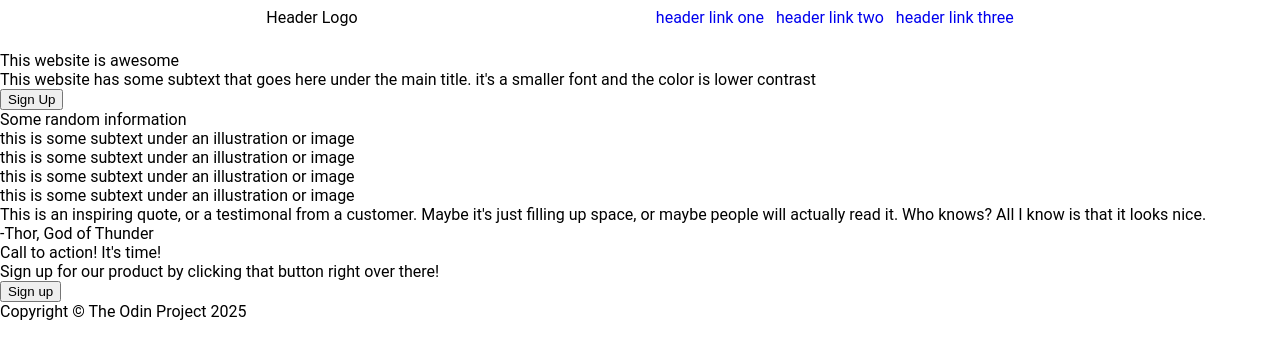
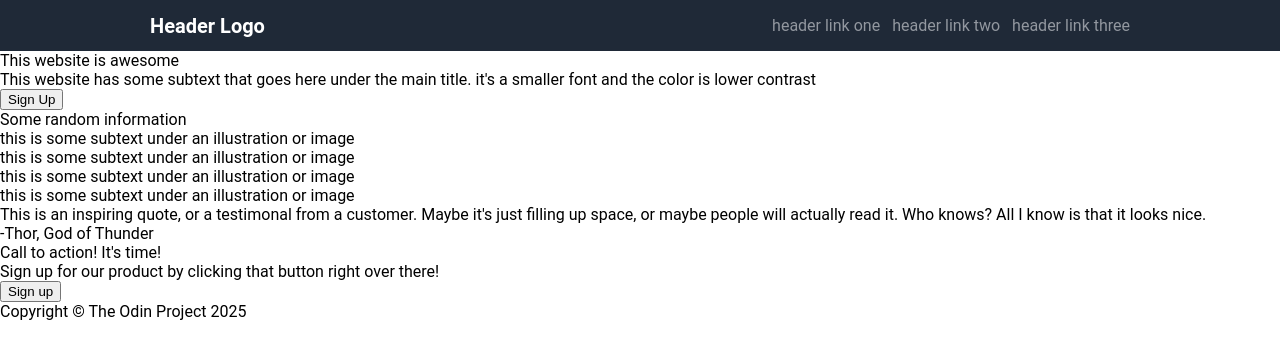
Before and after one commit to KarthikAmaram/odin-landing-page, a plain HTML site: page index.html in a window 1280 px wide. Drawn offline with Linux system fonts and the light colour scheme.

Commit message:
Styled the header, make have to make changes later on

```diff
--- a/style.css
+++ b/style.css
@@ -12,7 +12,8 @@ ul {
     list-style-type: none;
     display: flex;
     gap: 12px;
-    margin-top: 0;
+    color: #e5e7eb94;
+    padding-left: 0;
   }
 
 a {
@@ -21,10 +22,29 @@ a {
 
 .header {
     display: flex;
-    justify-content: space-evenly;
-    padding: 8px;
+    justify-content: space-between;
+    background-color: #1F2937;
+    align-items: center;
+    padding: 0;
 }
 
 .main{
     display: flex;
 }
+
+a {
+    color: inherit;
+}
+
+.logo {
+    color: white;
+    font-size: 20px;
+    font-weight: bold;
+    padding-left: 150px;
+}
+ ul.links {
+    display: flex;
+    flex-direction: row;
+    align-items: center;
+    padding-right: 150px;
+ }
```
